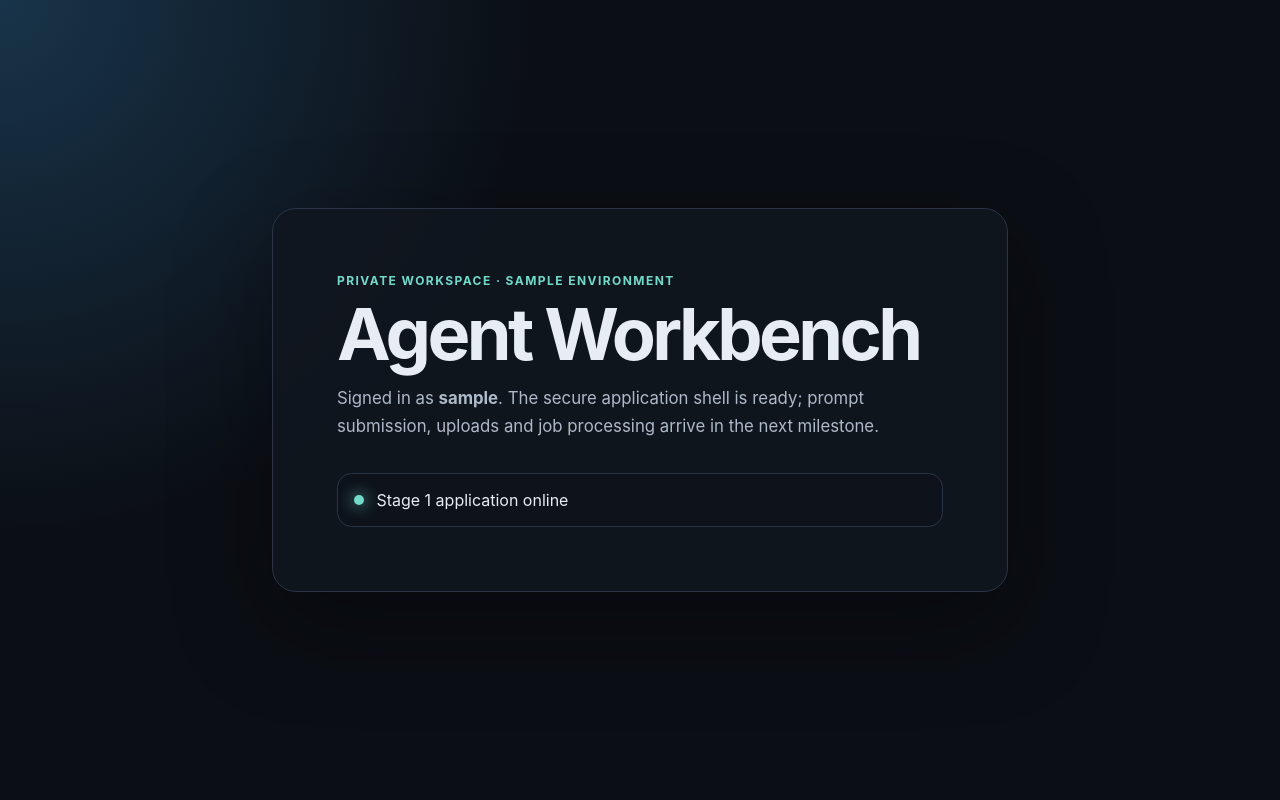
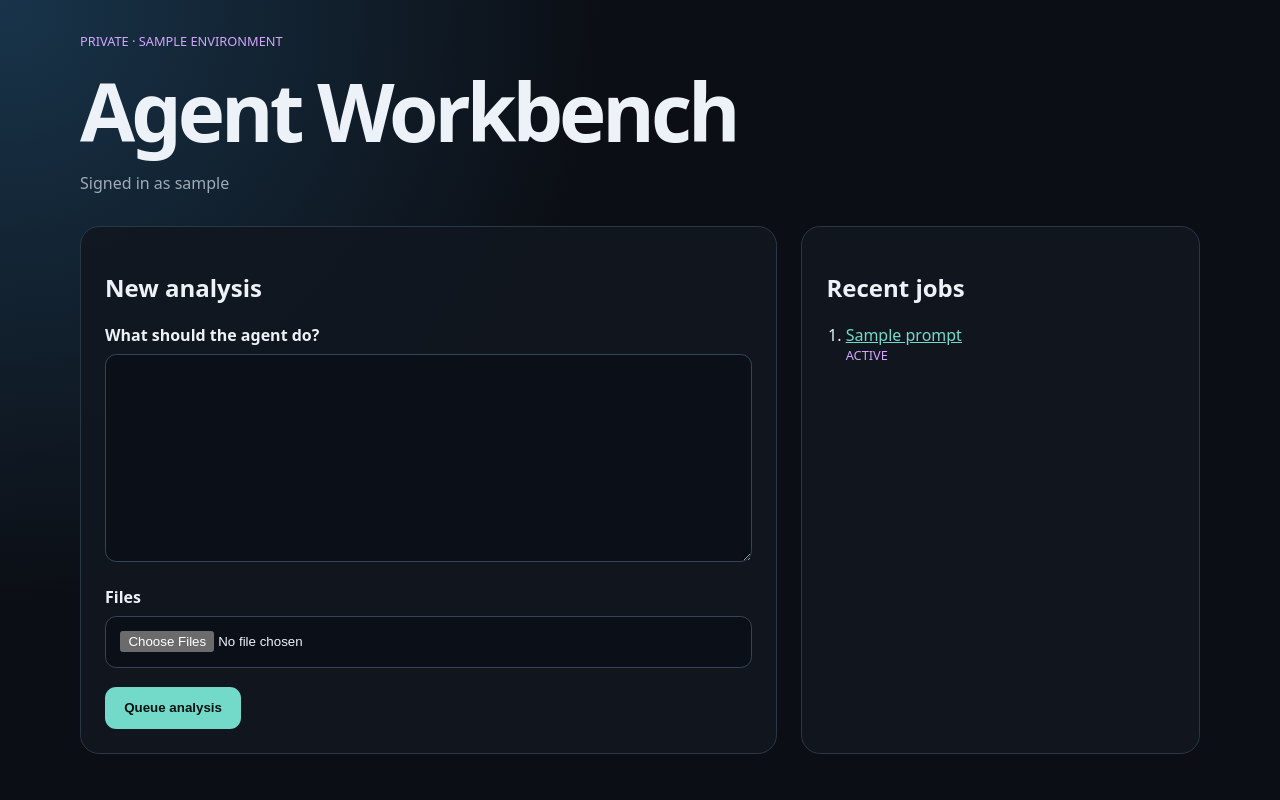
Before and after one commit to lukehowlett97/agent-workbench, a FastAPI app: template src/agent_workbench/templates/index.html in a window 1280 px wide. Run offline with FastAPI, Linux system fonts and the light colour scheme; the template is opened without the code that fills it: most values are stand-ins (such as "Sample title", 1, 10 or a date in 2020).

Commit message:
Add prompt upload and job history interface

```diff
--- a/src/agent_workbench/templates/index.html
+++ b/src/agent_workbench/templates/index.html
@@ -5,91 +5,50 @@
   <meta name="viewport" content="width=device-width, initial-scale=1">
   <title>Agent Workbench</title>
   <style>
-      :root {
-        color-scheme: dark;
-        font-family: Inter, ui-sans-serif, system-ui, sans-serif;
-        background: #0b0e14;
-        color: #e8edf5;
-      }
-
-      * { box-sizing: border-box; }
-
-      body {
-        min-height: 100vh;
-        margin: 0;
-        display: grid;
-        place-items: center;
-        padding: 2rem;
-        background:
-          radial-gradient(circle at top left, #18344a 0, transparent 34rem),
-          #0b0e14;
-      }
-
-      main {
-        width: min(46rem, 100%);
-        padding: clamp(2rem, 6vw, 4rem);
-        border: 1px solid #2a3444;
-        border-radius: 1.5rem;
-        background: rgb(17 22 31 / 88%);
-        box-shadow: 0 2rem 6rem rgb(0 0 0 / 35%);
-      }
-
-      .eyebrow {
-        color: #73daca;
-        font-size: .75rem;
-        font-weight: 700;
-        letter-spacing: .12em;
-        text-transform: uppercase;
-      }
-
-      h1 {
-        margin: .75rem 0 1rem;
-        font-size: clamp(2.2rem, 8vw, 4.5rem);
-        line-height: .95;
-        letter-spacing: -.05em;
-      }
-
-      p {
-        max-width: 38rem;
-        color: #aeb9c9;
-        font-size: 1.05rem;
-        line-height: 1.65;
-      }
-
-      .status {
-        display: flex;
-        gap: .75rem;
-        align-items: center;
-        margin-top: 2rem;
-        padding: 1rem;
-        border: 1px solid #293548;
-        border-radius: .9rem;
-        background: #0d121b;
-      }
-
-      .dot {
-        width: .65rem;
-        height: .65rem;
-        border-radius: 50%;
-        background: #73daca;
-        box-shadow: 0 0 1rem #73daca;
-      }
-
-      code { color: #d2a6ff; }
+    :root { color-scheme: dark; font-family: system-ui, sans-serif; background:#0b0e14; color:#edf2f8 }
+    * { box-sizing:border-box } body { margin:0; padding:2rem; background:radial-gradient(circle at top left,#18344a,transparent 38rem),#0b0e14 }
+    main { width:min(70rem,100%); margin:auto } header { margin-bottom:2rem } h1 { font-size:clamp(2.5rem,7vw,5rem); margin:.4rem 0; letter-spacing:-.05em }
+    .muted { color:#9eabba } .grid { display:grid; grid-template-columns:minmax(0,1.4fr) minmax(18rem,.8fr); gap:1.5rem }
+    section { padding:1.5rem; border:1px solid #2b3747; border-radius:1.2rem; background:#111720e6 }
+    label { display:block; margin-bottom:.5rem; font-weight:650 } textarea,input { width:100%; margin-bottom:1.2rem; padding:.9rem; color:inherit; background:#0b1018; border:1px solid #35445a; border-radius:.7rem }
+    textarea { min-height:13rem; resize:vertical } button { padding:.85rem 1.2rem; border:0; border-radius:.7rem; background:#73daca; color:#07110f; font-weight:750; cursor:pointer }
+    ol { padding-left:1.2rem } li { margin-bottom:1rem } a { color:#73daca } .status { color:#d2a6ff; font-size:.8rem; text-transform:uppercase }
+    @media(max-width:760px){ .grid { grid-template-columns:1fr } body { padding:1rem } }
   </style>
 </head>
 <body>
 <main>
-      <div class="eyebrow">Private workspace · {{ environment }}</div>
+  <header>
+    <div class="status">Private · {{ environment }}</div>
     <h1>Agent Workbench</h1>
-      <p>
-        Signed in as <strong>{{ username }}</strong>. The secure application
-        shell is ready; prompt submission, uploads and job processing arrive
-        in the next milestone.
-      </p>
-      <div class="status">
-        <span class="dot" aria-hidden="true"></span>
-        <span>Stage 1 application online</span>
+    <div class="muted">Signed in as {{ username }}</div>
+  </header>
+  <div class="grid">
+    <section>
+      <h2>New analysis</h2>
+      <form action="/jobs" method="post" enctype="multipart/form-data">
+        <label for="prompt">What should the agent do?</label>
+        <textarea id="prompt" name="prompt" maxlength="20000" required></textarea>
+        <label for="files">Files</label>
+        <input id="files" name="files" type="file" accept=".csv,.json,.md,.pdf,.txt" multiple required>
+        <button type="submit">Queue analysis</button>
+      </form>
+    </section>
+    <section>
+      <h2>Recent jobs</h2>
+      {% if jobs %}
+      <ol>
+        {% for job in jobs %}
+        <li>
+          <a href="/jobs/{{ job.id }}">{{ job.prompt[:70] }}</a>
+          <div class="status">{{ job.status }}</div>
+        </li>
+        {% endfor %}
+      </ol>
+      {% else %}
+      <p class="muted">No jobs submitted yet.</p>
+      {% endif %}
+    </section>
   </div>
 </main>
 </body>
```
Lines whose indentation alone changed are shown as unchanged.
